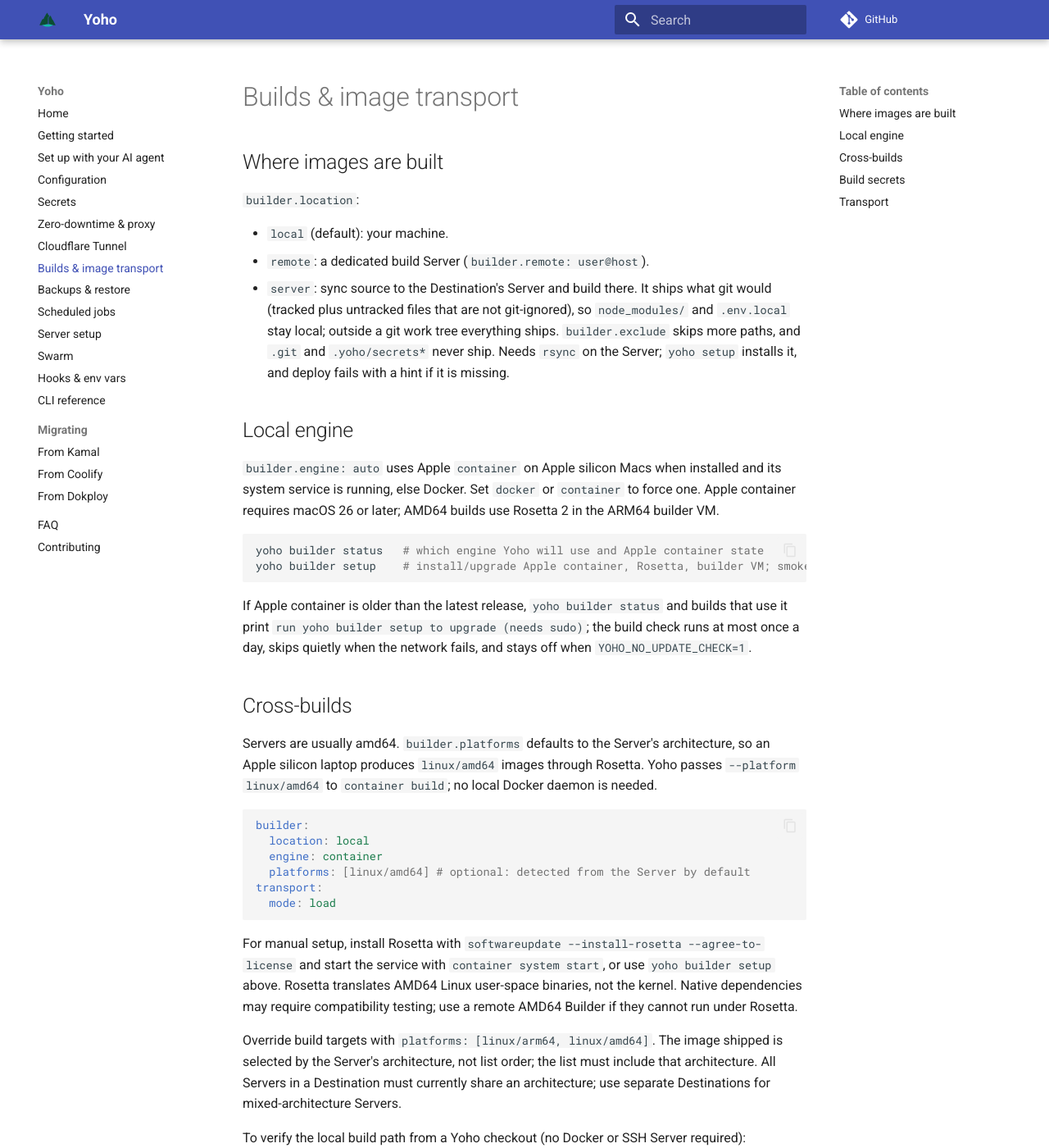
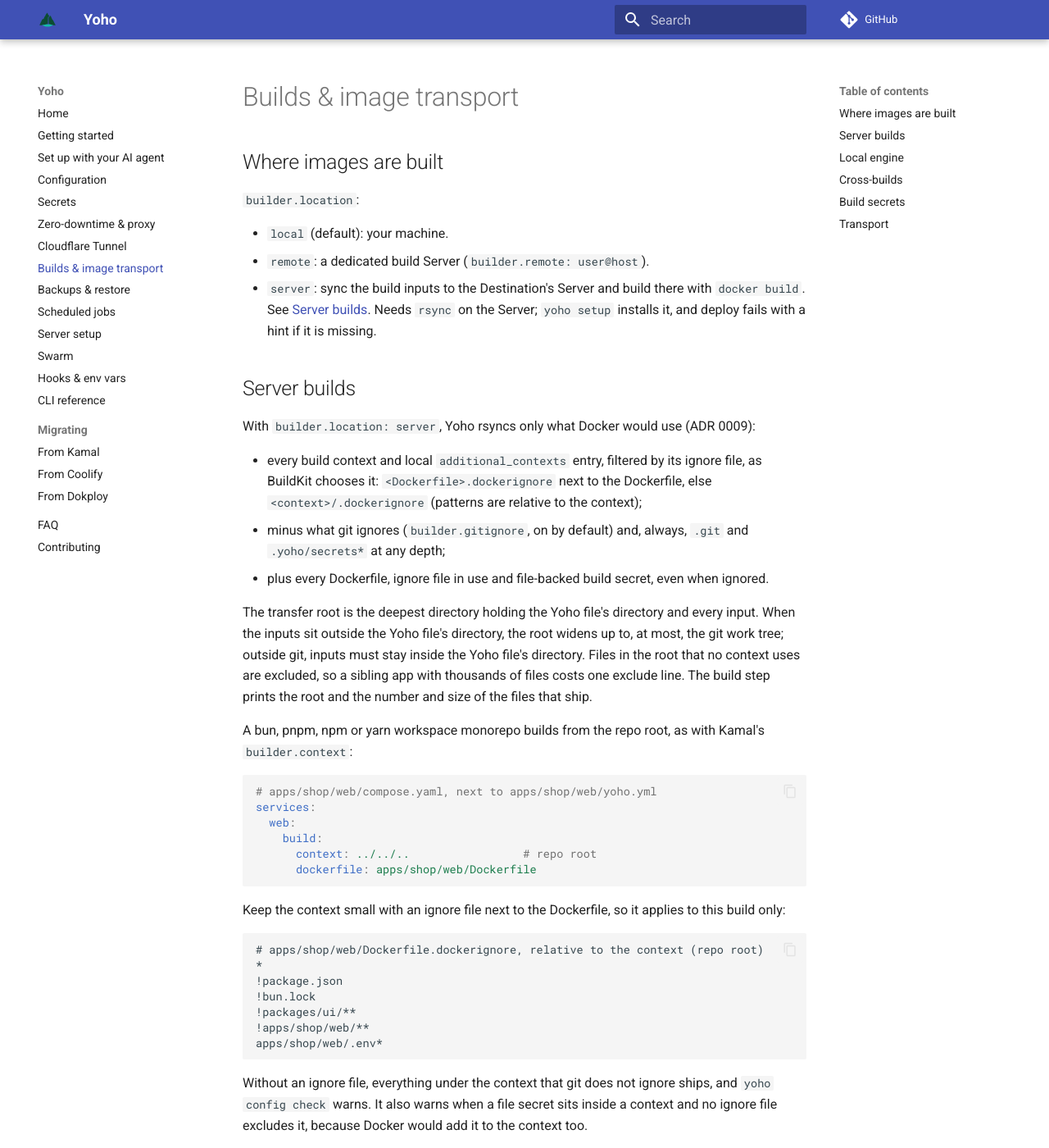
Before and after one commit to yoho-build/yoho, an MkDocs documentation site: the page built from docs/site/builds.md, in a window 1280 px wide and 1400 px high. Shown: the whole window at 82% size. Built offline with MkDocs 1.6.1 and Material for MkDocs 9.7.7, drawn with Linux system fonts in a browser that asks for light colours; comment, search, counter and statistics services are not loaded; some of the changed text lies outside the part shown.

Commit message:
Server builds sync monorepo build contexts and honor .gitignore and .dockerignore (ADR 0009)
A server build's transfer root widens to cover contexts, Dockerfiles, local
additional contexts and file secrets outside the Yoho file's directory (inside
the git work tree). Yoho computes the keep set (BuildKit-style .dockerignore
walk, git-ignored paths unless builder.gitignore: false, Dockerfiles, ignore
files and file secrets always kept) and hands rsync an anchored exclude list;
.git and .yoho/secrets* never ship. Adds github.com/moby/patternmatcher.

cosigned by OpenAI Codex at M1 Max

````diff
--- a/docs/site/builds.md
+++ b/docs/site/builds.md
@@ -6,7 +6,49 @@
 
 - `local` (default): your machine.
 - `remote`: a dedicated build Server (`builder.remote: user@host`).
-- `server`: sync source to the Destination's Server and build there. It ships what git would (tracked plus untracked files that are not git-ignored), so `node_modules/` and `.env.local` stay local; outside a git work tree everything ships. `builder.exclude` skips more paths, and `.git` and `.yoho/secrets*` never ship. Needs `rsync` on the Server; `yoho setup` installs it, and deploy fails with a hint if it is missing.
+- `server`: sync the build inputs to the Destination's Server and build there with `docker build`. See [Server builds](#server-builds). Needs `rsync` on the Server; `yoho setup` installs it, and deploy fails with a hint if it is missing.
+
+## Server builds
+
+With `builder.location: server`, Yoho rsyncs only what Docker would use (ADR 0009):
+
+- every build context and local `additional_contexts` entry, filtered by its ignore file, as BuildKit chooses it: `<Dockerfile>.dockerignore` next to the Dockerfile, else `<context>/.dockerignore` (patterns are relative to the context);
+- minus what git ignores (`builder.gitignore`, on by default) and, always, `.git` and `.yoho/secrets*` at any depth;
+- plus every Dockerfile, ignore file in use and file-backed build secret, even when ignored.
+
+The transfer root is the deepest directory holding the Yoho file's directory and every input. When the inputs sit outside the Yoho file's directory, the root widens up to, at most, the git work tree; outside git, inputs must stay inside the Yoho file's directory. Files in the root that no context uses are excluded, so a sibling app with thousands of files costs one exclude line. The build step prints the root and the number and size of the files that ship.
+
+A bun, pnpm, npm or yarn workspace monorepo builds from the repo root, as with Kamal's `builder.context`:
+
+```yaml
+# apps/shop/web/compose.yaml, next to apps/shop/web/yoho.yml
+services:
+  web:
+    build:
+      context: ../../..                 # repo root
+      dockerfile: apps/shop/web/Dockerfile
+```
+
+Keep the context small with an ignore file next to the Dockerfile, so it applies to this build only:
+
+```gitignore
+# apps/shop/web/Dockerfile.dockerignore, relative to the context (repo root)
+*
+!package.json
+!bun.lock
+!packages/ui/**
+!apps/shop/web/**
+apps/shop/web/.env*
+```
+
+Without an ignore file, everything under the context that git does not ignore ships, and `yoho config check` warns. It also warns when a file secret sits inside a context and no ignore file excludes it, because Docker would add it to the context too.
+
+- `builder.gitignore: false` ships git-ignored files, for builds that need generated code or vendored artifacts. The dockerignore, `builder.exclude`, `.git` and `.yoho/secrets*` rules still apply.
+- `builder.exclude` adds rsync patterns, relative to the transfer root. When a build widens, re-root them: `node_modules` matches at any depth either way, but `/dist` becomes `/apps/shop/web/dist`. Widening also causes one full transfer.
+- `oci-layout://` additional contexts are not supported on the Server; use `builder.location: local` or `remote`. `docker-image://` and URLs pass through.
+- Two kept files whose paths differ only by case fail the build, because a case-insensitive Mac volume holds only one of them.
+
+The Version still comes from git (see [Transport](#transport)), so it does not change for git-ignored files shipped with `builder.gitignore: false`, files a `pre-build` hook writes, or uncommitted changes inside submodules. Commit those inputs or pass `--version` to get a distinct Version.
 
 ## Local engine
 
````
Also changed, not shown: docs/adr/0009-server-builds-sync-every-build-context.md (added, +147 -0 lines), docs/backlog.md (+1 -0 lines), docs/site/configuration.md (+2 -1 lines), skills/yoho/references/config-reference.md (+1 -1 lines), 14 other files.
